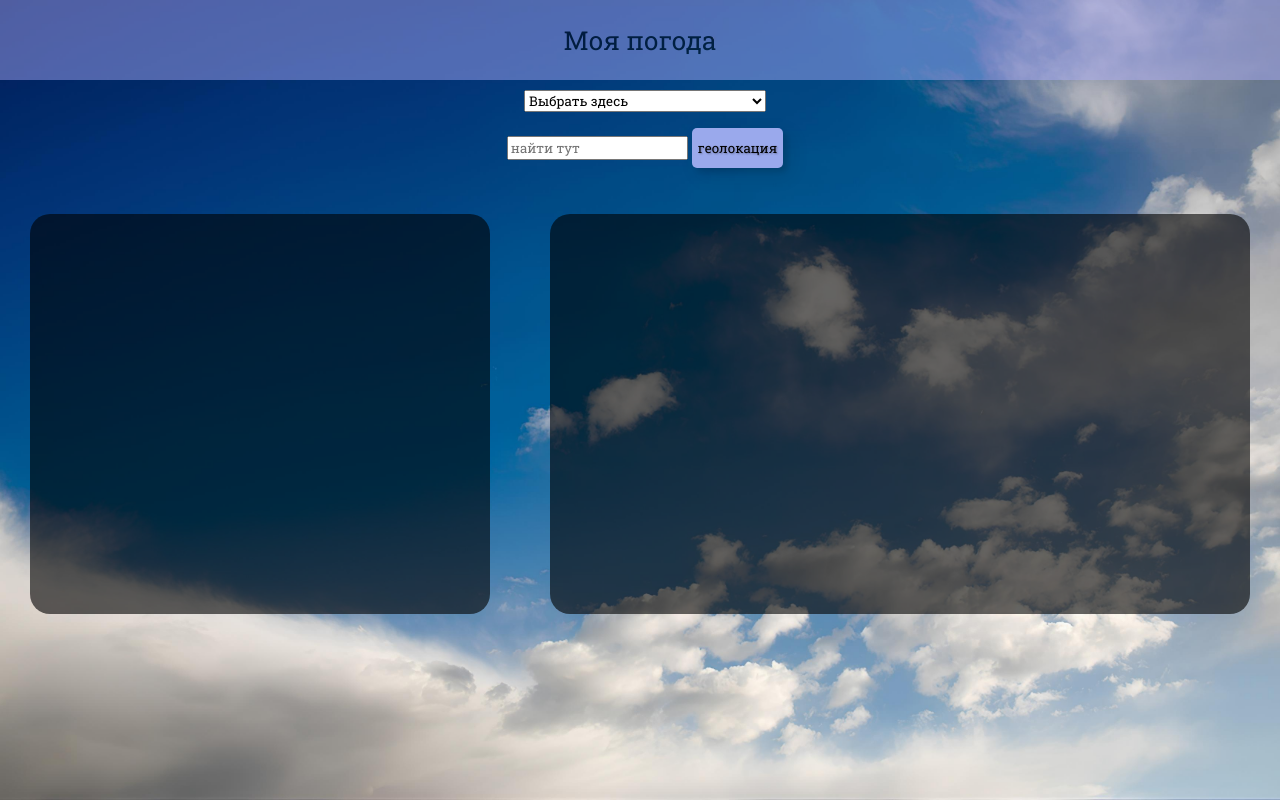
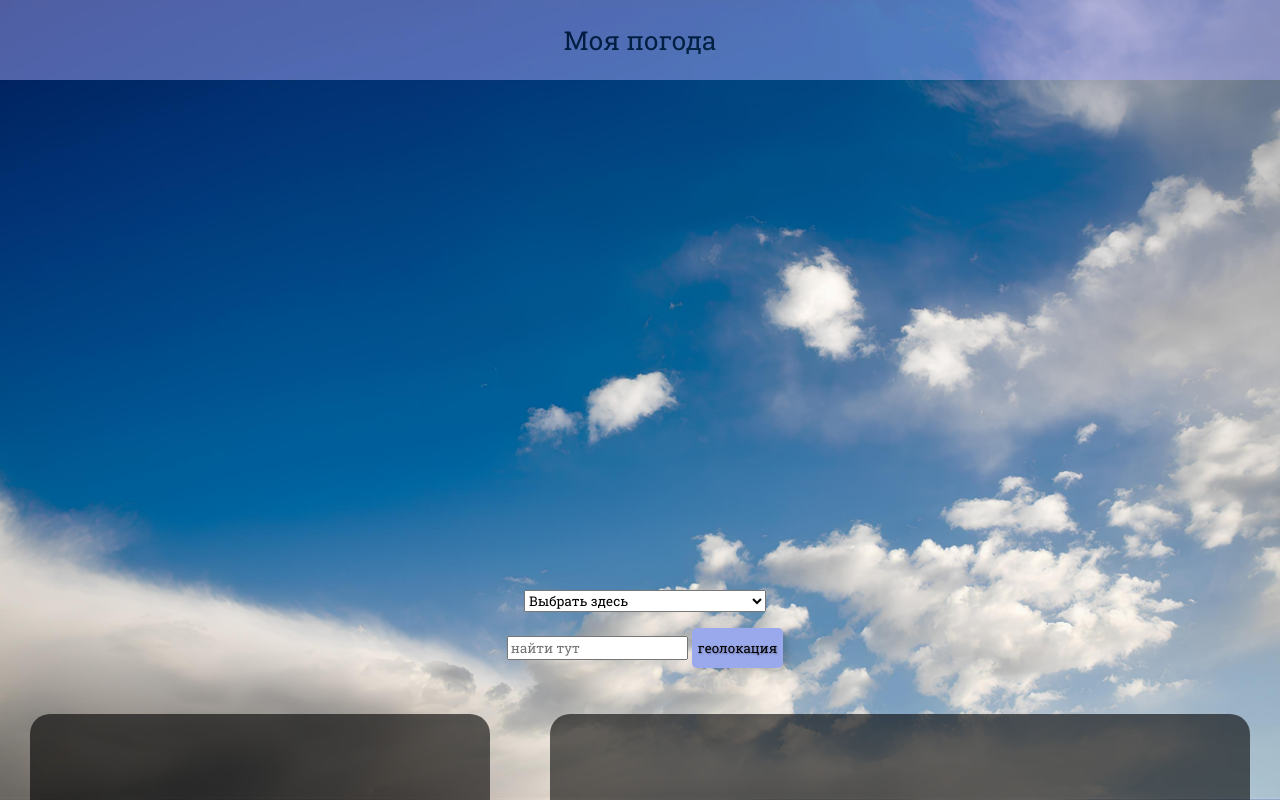
Before and after one commit to Koptilnik/MyWeather-V2, a plain HTML site: page index.html in a window 1280 px wide. Shown: the top 800 px of the page. Drawn offline with Linux system fonts and the light colour scheme.

Commit message:
Добавлен банер

```diff
--- a/index.html
+++ b/index.html
@@ -175,12 +175,20 @@
    box-shadow: 7px 7px 20px 0px rgba(0,0,0,.1),
    4px 4px 5px 0px rgba(0,0,0,.1);
     }
+.banner{
+    width: 80%;
+    height: 400px;
+    margin: 50px;
 
+}
     </style>
 </head>
 <body>
 
     <header> Моя погода</header>
+    <div class="banner">
+
+    </div>
     <div class="cont">
         <select name="sel" id="sel" style="font-family: RobotoSlab;">
             <option value="" disabled="disabled" selected="selected">Выбрать здесь</option>
```
